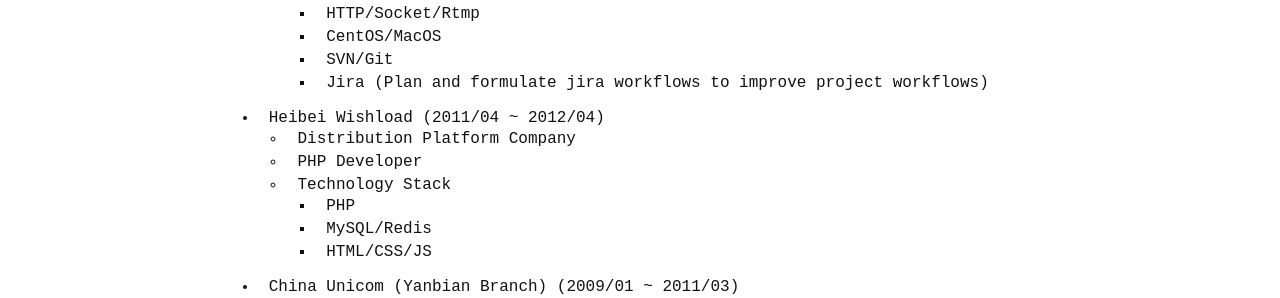
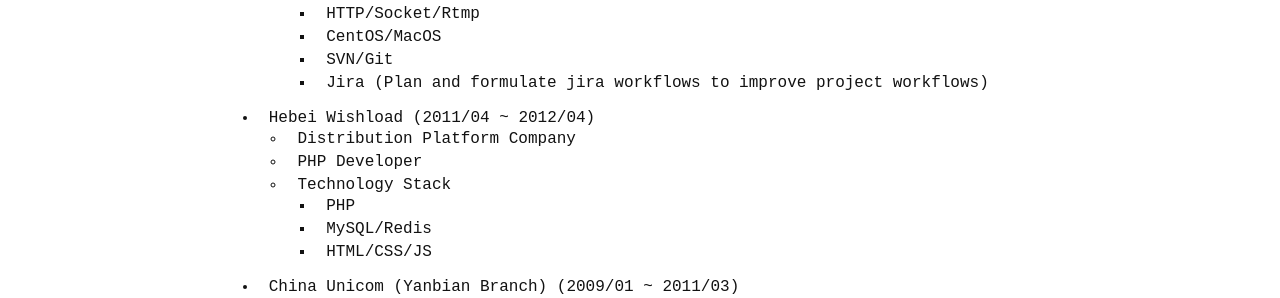
Before and after one commit to banjuanshu/banjuanshu.github.io, a Jekyll site: the page built from docs/index.md, in a window 1280 px wide. Shown: the part 815-1113 px from the top of the page. Built offline with Jekyll 4.4.1, drawn with Linux system fonts in a browser that asks for light colours.

Commit message:
fix(index): fix bug

```diff
--- a/docs/index.md
+++ b/docs/index.md
@@ -26,7 +26,7 @@ Life motto: Nothing will change unless you do something.
     * SVN/Git
     * Jira (Plan and formulate jira workflows to improve project workflows)
 
-* Heibei Wishload (2011/04 ~ 2012/04)
+* Hebei Wishload (2011/04 ~ 2012/04)
   * Distribution Platform Company
   * PHP Developer
   * Technology Stack
```
